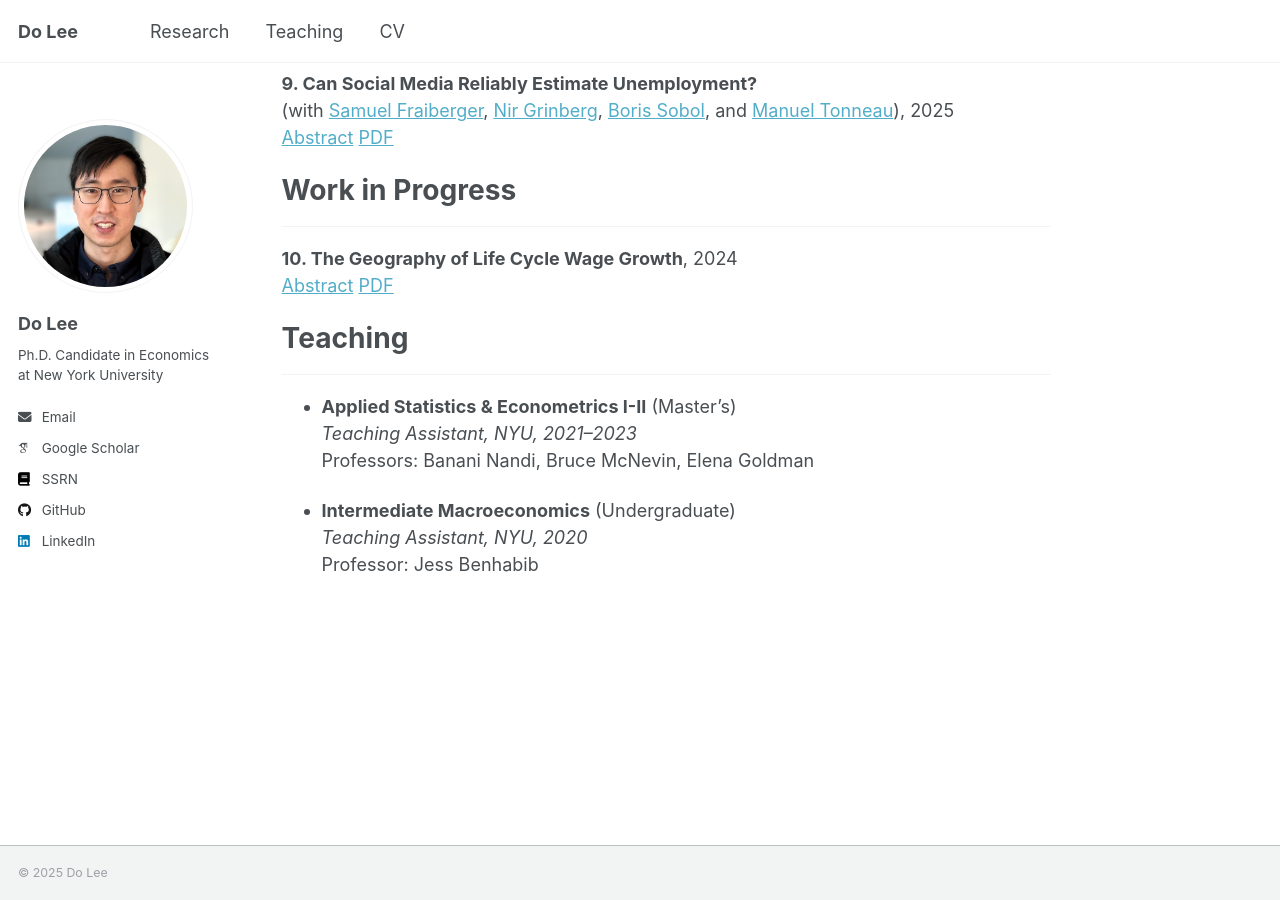
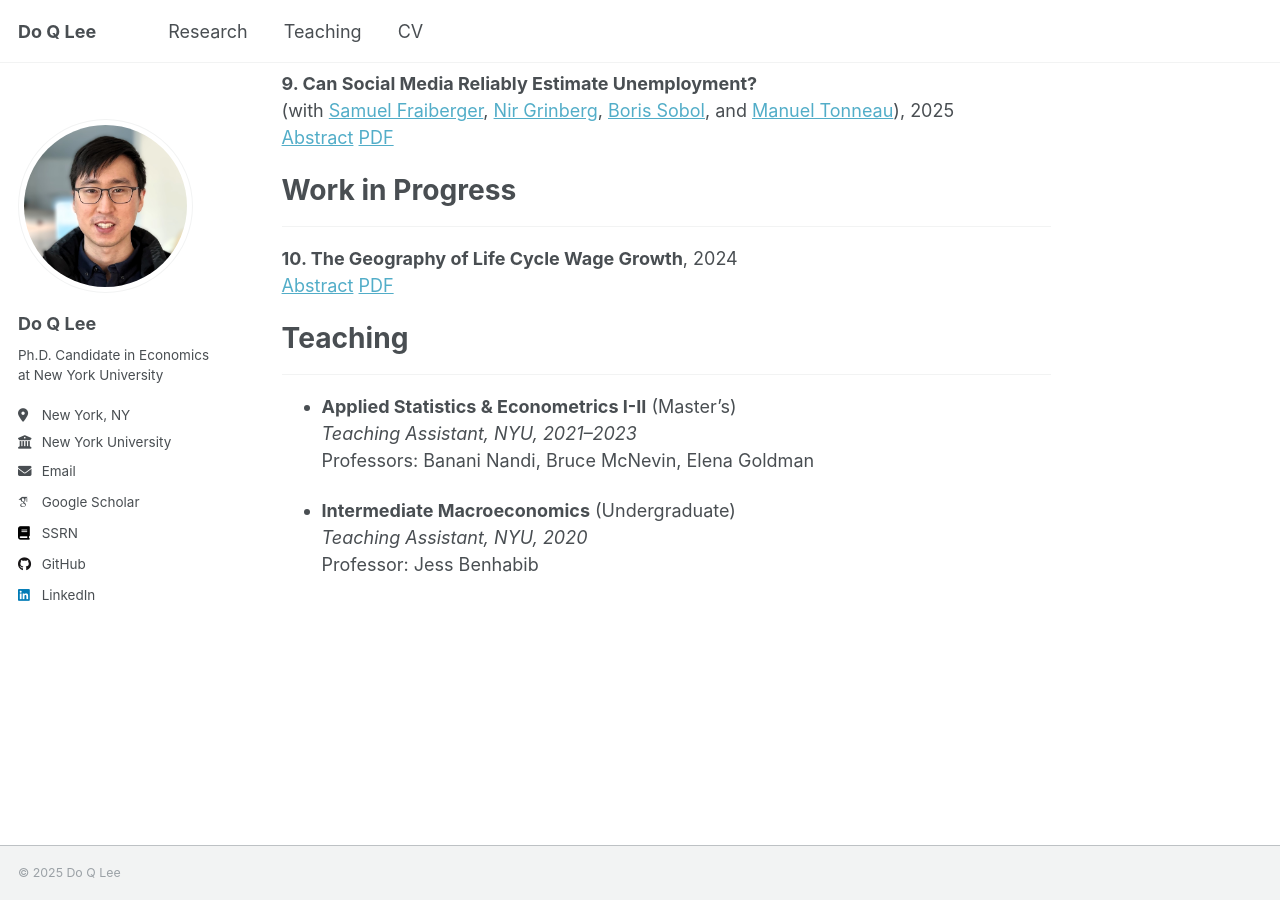
Before and after one commit to doqlee/doqlee.github.io, a Jekyll site: the page built from _pages/main.md, in a window 1280 px wide and 900 px high, scrolled down 1672 px. Built offline with Jekyll 4.4.1, drawn with Linux system fonts in a browser that asks for light colours; some web fonts are replaced.

Commit message:
Update _config.yml

```diff
--- a/_config.yml
+++ b/_config.yml
@@ -9,9 +9,9 @@
 # Basic Site Settings
 locale                   : "en-US"
 site_theme               : "default"
-title                    : "Do Lee"
+title                    : "Do Q Lee"
 title_separator          : "-"
-name                     : &name "Do Lee"
+name                     : &name "Do Q Lee"
 description              : &description "Ph.D. Candidate in Economics at New York University (NYU)"
 url                      : https://doqlee.github.io # the base hostname & protocol for your site e.g. "https://[your GitHub username].github.io"
 baseurl                  : "" # the subpath of your site, e.g. "/blog"
@@ -23,11 +23,11 @@ repository               : "doqlee/doqlee.github.io"
 author:
   # Biographic information
   avatar           : "../files/profile.jpg"
-  name             : "Do Lee"
+  name             : "Do Q Lee"
   pronouns         : # example: "she/her"
   bio              : "Ph.D. Candidate in Economics at New York University"
-  location         : # "New York, NY"
-  employer         : # "New York University"
+  location         : "New York, NY"
+  employer         : "New York University"
   uri              : # URL
   email            : "dql204@nyu.edu"
 
```
